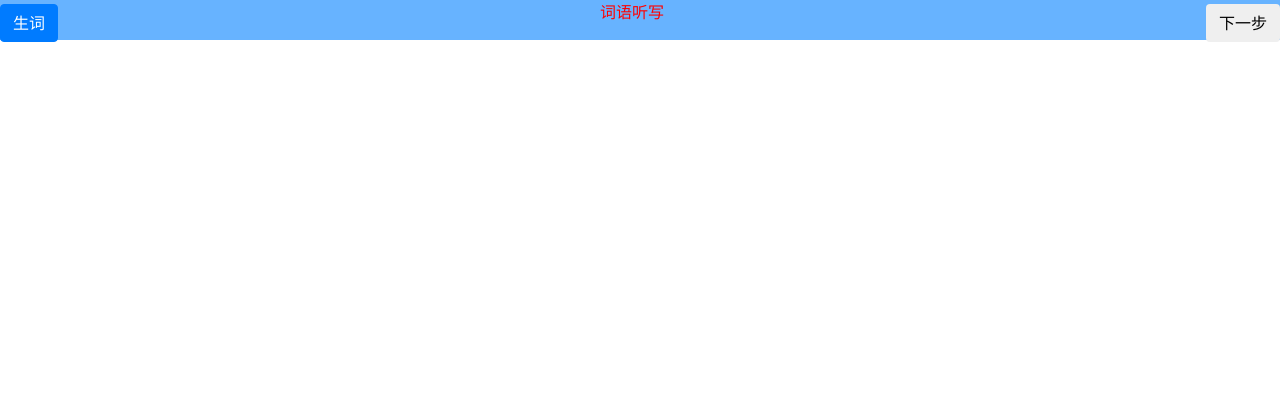
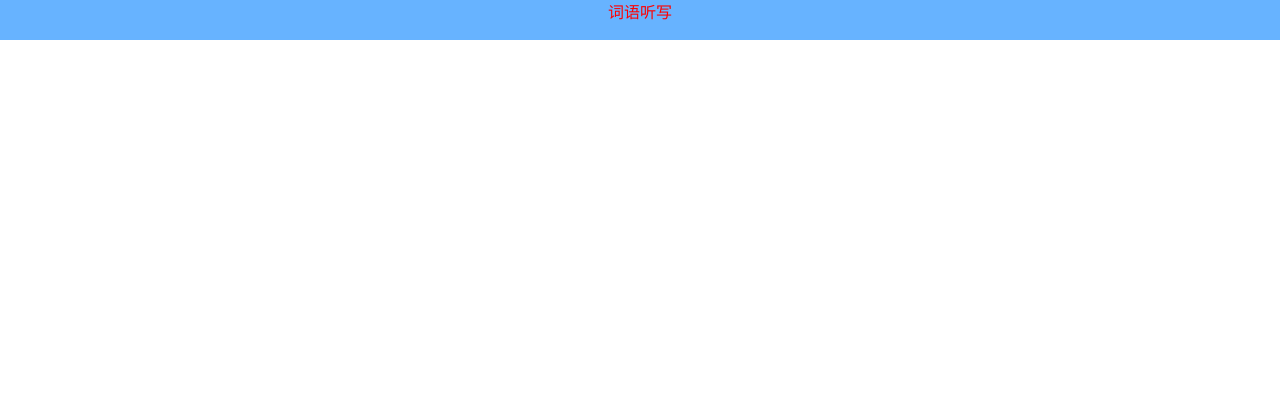
Before and after one commit to wheatear/happyproj, a Django app: page /dictation/dispwords/ in a window 1280 px wide. Shown: the top 420 px of the page. Run offline with Django 3.2, Linux system fonts and the light colour scheme; data that the repository does not hold is empty; parts of the project's set-up code (start-up, migrations or seed data) failed here and were passed over; some libraries are stand-ins or nearby versions.

Commit message:
dictation

```diff
--- a/templates/dictation/dictating.html
+++ b/templates/dictation/dictating.html
@@ -24,10 +24,10 @@
 <body>
 <div class="main_cont clearfix">
     <div class="header_part">
-        <button class="btn btn-primary" id="dictype">生词</button>
+{#        <button class="btn btn-primary" id="dictype">生词</button>#}
         <span class="caption" id="caption">词语听写</span>
         {#            <a class="btn btn-default" id="next" href="/dictation/checkwords/">下一步</a>#}
-        <button class="btn btn-default" id="next">下一步</button>
+{#        <button class="btn btn-default" id="next">下一步</button>#}
     </div>
     <div class="center_part">
 
```
